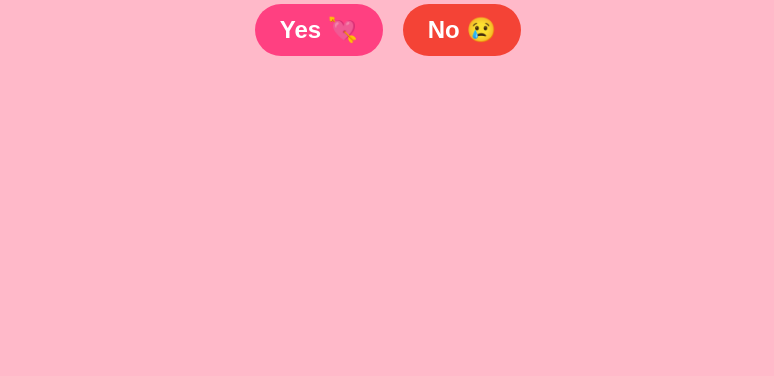
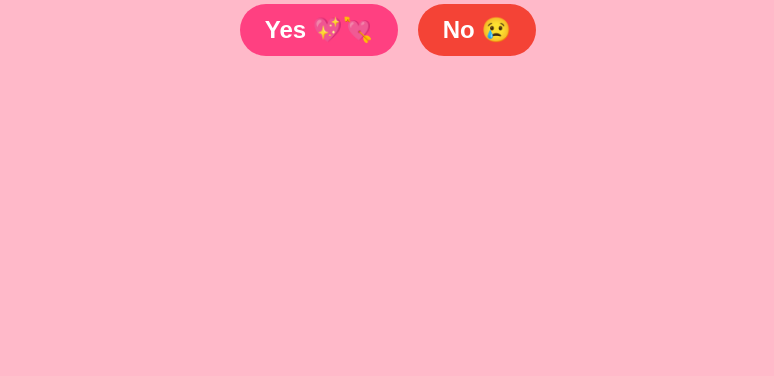
Before and after one commit to im-Scrat/beplop, a plain HTML site: page index.html in a window 1280 px wide. Shown: the part 424-800 px from the top of the page, without its empty margins (252-1026 px from the left). Drawn offline with nearby package versions, Linux system fonts and the light colour scheme.

Commit message:
Update index.html

```diff
--- a/index.html
+++ b/index.html
@@ -10,7 +10,7 @@
     <div class="container">
         <h1 class="valentine-title">Will you be my Valentine?🥺🫶🏻💖</h1>
         <div class="buttons">
-            <button class="yes-button" onclick="handleYesClick()">Yes 💘</button>
+            <button class="yes-button" onclick="handleYesClick()">Yes 💖💘</button>
             <button class="no-button" onclick="handleNoClick()">No 😢</button>
         </div>
         <div class="hearts-container"></div>
```
